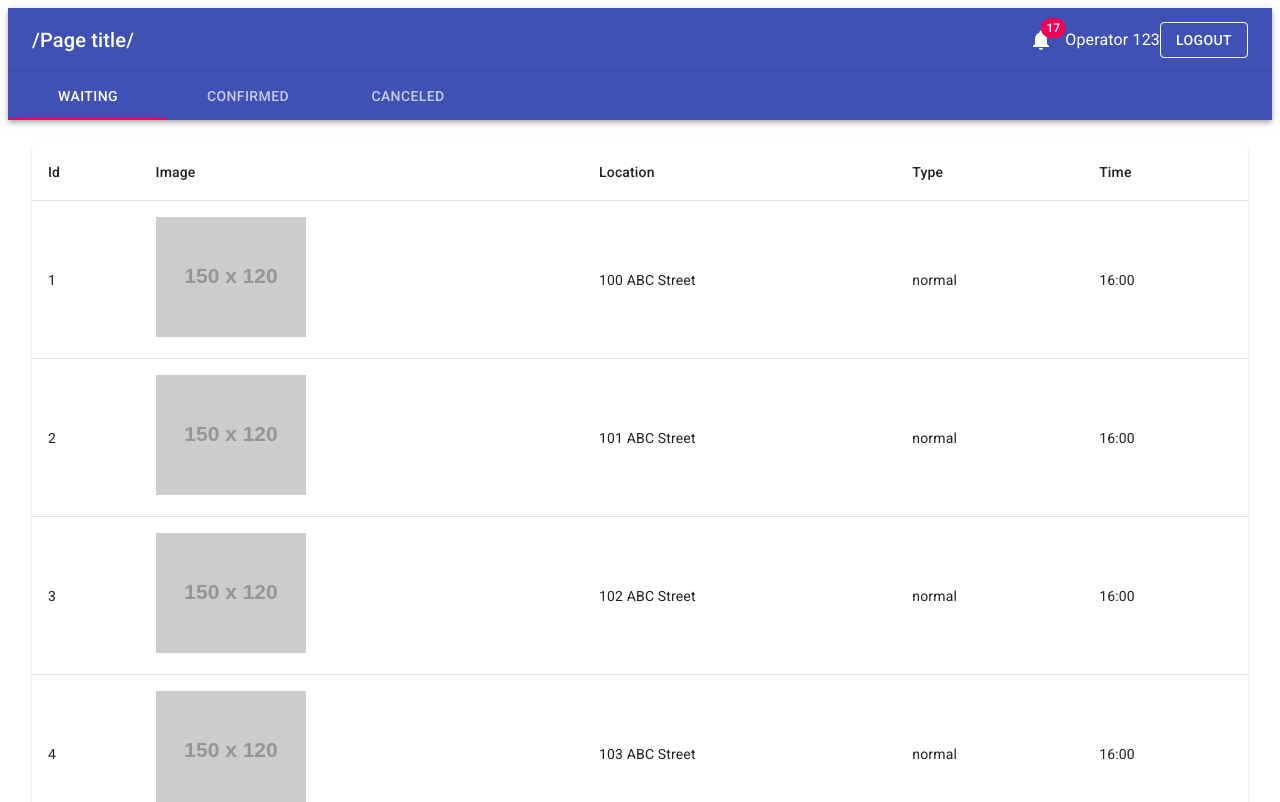
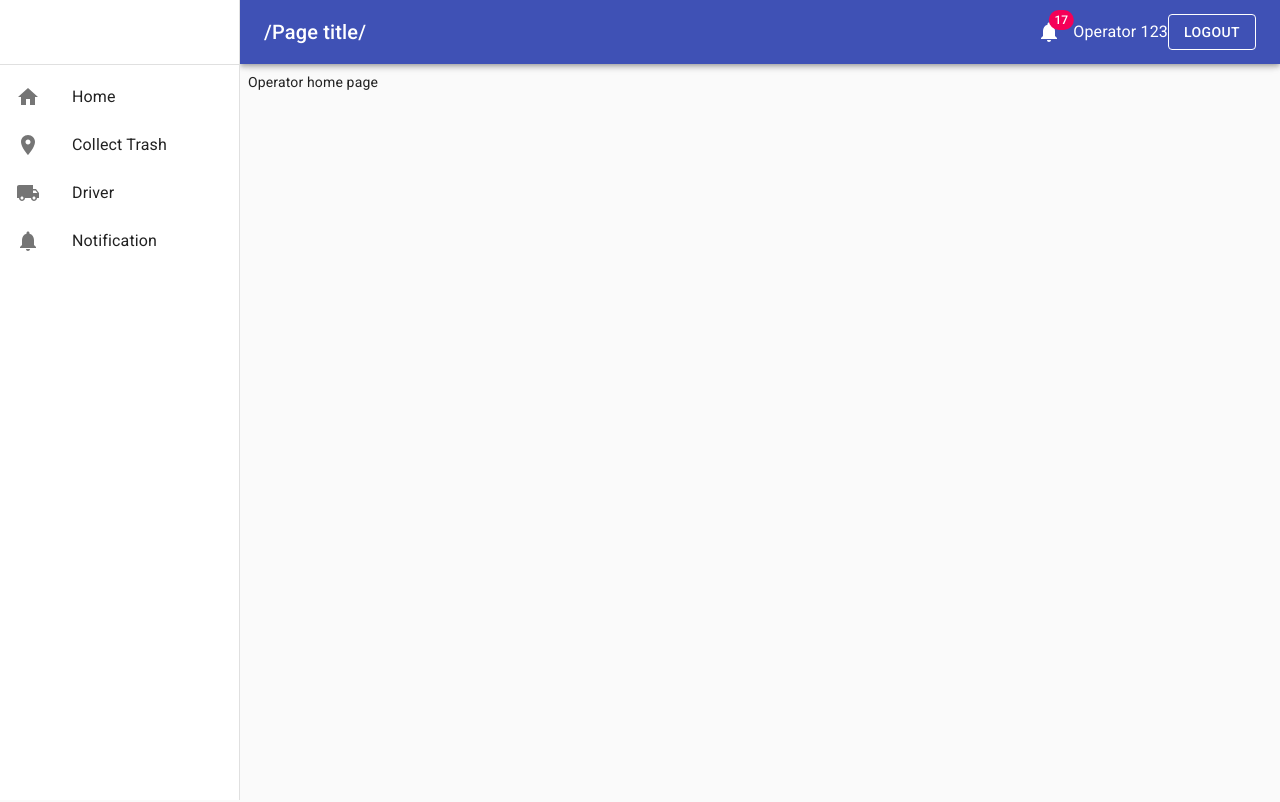
Before and after one commit to nealdam/tscc_web, a React (Create React App) app: page /operator in a window 1280 px wide. Shown: the top 802 px of the page. Built offline with nearby package versions, Linux system fonts and the light colour scheme; no server answers; sample sign-in values are in the browser's storage.

Commit message:
page template

```diff
--- a/public/index.html
+++ b/public/index.html
@@ -1,17 +1,12 @@
 <!DOCTYPE html>
 <html lang="en">
+
 <head>
   <meta charset="utf-8" />
   <link rel="icon" href="%PUBLIC_URL%/favicon.ico" />
-    <meta
-      name="viewport"
-      content="minimum-scale=1, initial-scale=1, width=device-width"
-    />
+  <meta name="viewport" content="minimum-scale=1, initial-scale=1, width=device-width" />
   <meta name="theme-color" content="#000000" />
-    <meta
-      name="description"
-      content="Web site created using create-react-app"
-    />
+  <meta name="description" content="Web site created using create-react-app" />
   <link rel="apple-touch-icon" href="%PUBLIC_URL%/logo192.png" />
   <!--
       manifest.json provides metadata used when your web app is installed on a
@@ -28,16 +23,13 @@
       Learn how to configure a non-root public URL by running `npm run build`.
     -->
 
-    <link
-      rel="stylesheet"
-      href="https://fonts.googleapis.com/css?family=Roboto:300,400,500,700&display=swap"
-    />
+  <link rel="stylesheet" href="https://fonts.googleapis.com/css?family=Roboto:300,400,500,700&display=swap" />
 
   <title>React App</title>
 </head>
-  <body>
-    <noscript>You need to enable JavaScript to run this app.</noscript>
+
+<body style="margin: 0px;">
   <div id="root"></div>
-    </script>
 </body>
+
 </html>
--- a/src/App.js
+++ b/src/App.js
@@ -9,9 +9,18 @@ import LoginPage from "./pages/login/LoginPage";
 import ManagerPage from "./pages/manager/ManagerPage";
 import NoMatchPage from "./pages/noMatch/NoMatchPage";
 import OperatorPage from "./pages/operator/OperatorPage";
+import { makeStyles, CssBaseline } from "@material-ui/core";
+
+const useStyles = makeStyles((theme) => ({
+  root: {
+    display: 'flex',
+  }
+}))
 
 
 export default function App() {
+
+  const classes = useStyles();
 
   const { enqueueSnackbar } = useSnackbar();
 
@@ -28,9 +37,10 @@ export default function App() {
   });
 
   return (
-    <PageProvider>
-      <Router>
-        <div>
+    <div className={classes.root}>
+      <CssBaseline />
+      <PageProvider>
+        <Router>
           <Switch>
             <Route exact path="/">
               <HomePage />
@@ -48,9 +58,9 @@ export default function App() {
               <NoMatchPage />
             </Route>
           </Switch>
-        </div>
-      </Router>
-    </PageProvider>
+        </Router>
+      </PageProvider>
+    </div>
   );
 }
 
--- /dev/null
+++ b/src/constants/dimension.js
@@ -0,0 +1 @@
+export const DRAWER_WIDTH = 240;
--- /dev/null
+++ b/src/organisms/drawer/OperatorDrawer.js
@@ -0,0 +1,58 @@
+import React from 'react';
+import { makeStyles, Drawer, Divider, List, ListItem, ListItemText, ListItemIcon } from '@material-ui/core';
+import { DRAWER_WIDTH } from '../../constants/dimension';
+import HomeIcon from '@material-ui/icons/Home';
+import LocationOnIcon from '@material-ui/icons/LocationOn';
+import TrashCarIcon from '@material-ui/icons/LocalShipping';
+import NotificationIcon from '@material-ui/icons/Notifications';
+import RouterLink from 'react-router-dom/Link';
+
+
+
+const useStyle = makeStyles((theme) => ({
+    drawer: {
+        width: DRAWER_WIDTH,
+        flexShrink: 0,
+    },
+    drawerPaper: {
+        width: DRAWER_WIDTH,
+    },
+    toolbar: theme.mixins.toolbar,
+}))
+
+export default function OperatorDrawer() {
+    const classes = useStyle();
+
+    return (
+        <Drawer
+            className={classes.drawer}
+            variant="permanent"
+            classes={{
+                paper: classes.drawerPaper,
+            }}
+            anchor="left"
+        >
+            <div className={classes.toolbar} />
+            <Divider />
+            <List>
+                <ListItem button component={RouterLink} to="/operator">
+                    <ListItemIcon><HomeIcon /></ListItemIcon>
+                    <ListItemText primary="Home" />
+                </ListItem>
+                <ListItem button component={RouterLink} to="/operator/collect">
+                    <ListItemIcon><LocationOnIcon /></ListItemIcon>
+                    <ListItemText primary="Collect Trash" />
+                </ListItem>
+                <ListItem button component={RouterLink} to="/operator/driver">
+                    <ListItemIcon><TrashCarIcon /></ListItemIcon>
+                    <ListItemText primary="Driver" />
+                </ListItem>
+                <ListItem button component={RouterLink} to="/operator/notification">
+                    <ListItemIcon><NotificationIcon /></ListItemIcon>
+                    <ListItemText primary="Notification" />
+                </ListItem>
+            </List>
+        </Drawer>
+    )
+
+}
--- a/src/organisms/header/Header.js
+++ b/src/organisms/header/Header.js
@@ -2,8 +2,13 @@ import { AppBar, Badge, Button, IconButton, makeStyles, Toolbar, Typography } fr
 import NotificationIcon from "@material-ui/icons/Notifications";
 import React from "react";
 import { auth } from "../../firebase/firebase";
+import { DRAWER_WIDTH } from "../../constants/dimension";
 
 const useStyles = makeStyles(theme => ({
+  appBar: {
+    width: `calc(100% - ${DRAWER_WIDTH}px)`,
+    marginLeft: DRAWER_WIDTH,
+  },
   title: {
     flexGrow: 1
   }
@@ -13,8 +18,7 @@ export default function Header() {
   const classes = useStyles();
 
   return (
-    <div>
-      <AppBar position="static">
+    <AppBar position="fixed" className={classes.appBar}>
       <Toolbar>
         <Typography variant="h6" className={classes.title}>
           /Page title/
@@ -36,6 +40,5 @@ export default function Header() {
           </Button>
       </Toolbar>
     </AppBar>
-    </div>
   );
 }
--- a/src/pages/operator/OperatorPage.js
+++ b/src/pages/operator/OperatorPage.js
@@ -1,12 +1,46 @@
+import { makeStyles } from '@material-ui/core'
 import React from 'react'
+import { Route, Switch, useRouteMatch } from 'react-router-dom'
+import OperatorDrawer from '../../organisms/drawer/OperatorDrawer'
 import Header from '../../organisms/header/Header'
-import RequestPanel from '../../organisms/requestPanel/RequestPanel'
+
+const useStyles = makeStyles((theme) => ({
+    toolbar: theme.mixins.toolbar,
+    content: {
+        flexGrow: 1,
+        backgroundColor: theme.palette.background.default,
+        padding: theme.spacing(1),
+    },
+}))
 
 export default function OperatorPage() {
+
+    const classes = useStyles();
+
+    let { path } = useRouteMatch();
+
+
     return (
-        <div>
+        <React.Fragment>
             <Header />
-            <RequestPanel />
-        </div>
+            <OperatorDrawer />
+            <main className={classes.content}>
+                <div className={classes.toolbar} />
+                <Switch>
+                    <Route exact path={path} >
+                        <div>Operator home page</div>
+                    </Route>
+                    <Route path={`${path}/collect`} >
+                        <div>Operator collect page</div>
+                    </Route>
+                    <Route exact path={`${path}/driver`} >
+                        <div>Operator driver page</div>
+                    </Route>
+                    <Route exact path={`${path}/notification`} >
+                        <div>Operator notification page</div>
+                    </Route>
+                </Switch>
+            </main>
+        </React.Fragment>
     )
 }
```
Lines whose indentation alone changed are shown as unchanged.
